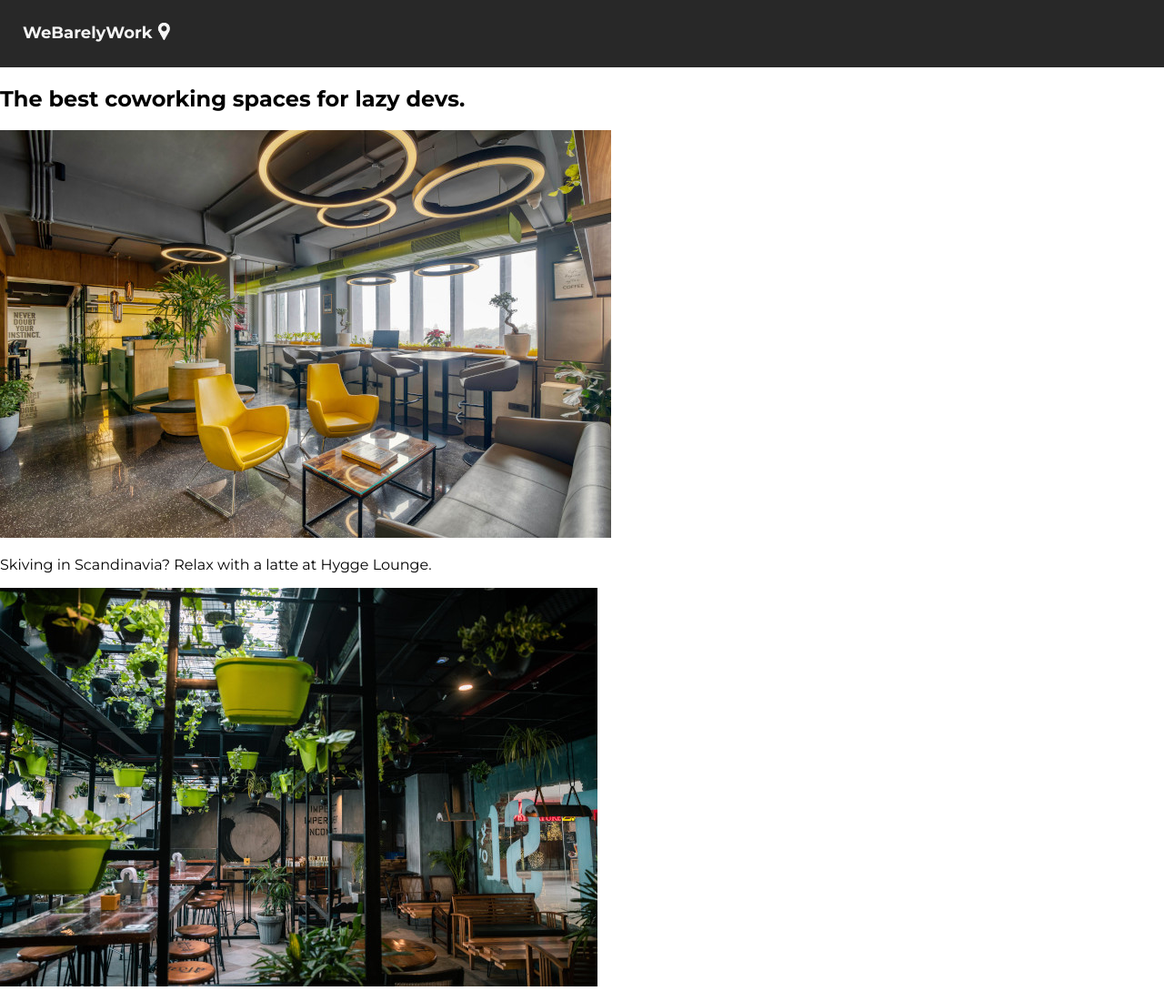
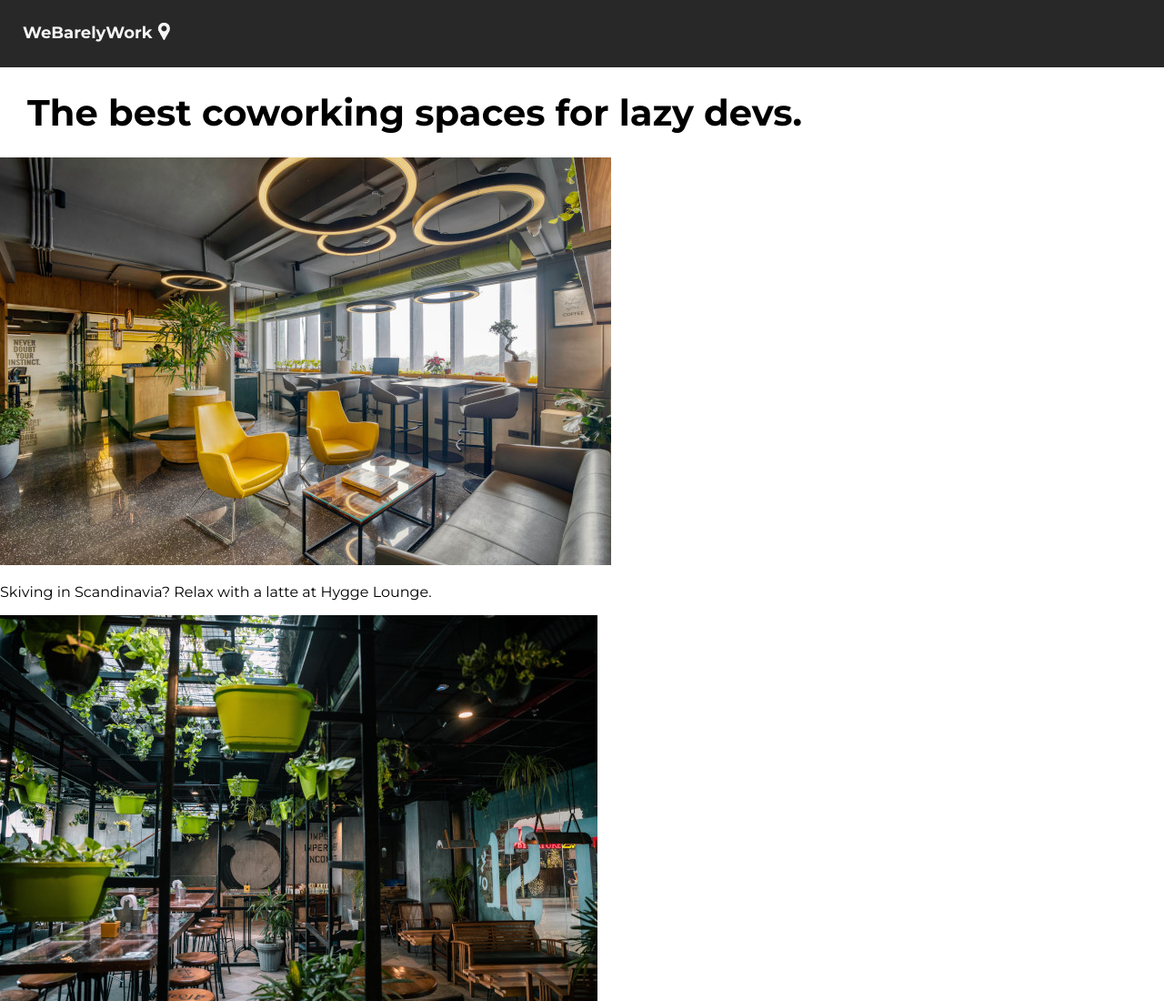
Before and after one commit to nasrelasri/Coworking-space-site, a website built with Vite: page index.html in a window 1280 px wide. Shown: the top 1100 px of the page at 91% size. Built offline with nearby package versions, Linux system fonts and the light colour scheme.

Commit message:
set h1 to correct styling

```diff
--- a/index.css
+++ b/index.css
@@ -30,3 +30,9 @@ ul li {
 ul img {
     width: 25px;
 }
+
+h1 {
+    font-size: 40px;
+    font-weight: 400px;
+    margin: 25px 30px;
+}
```
